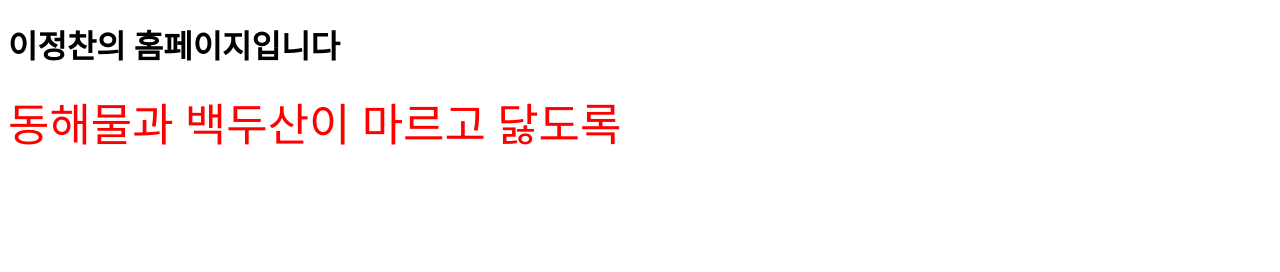
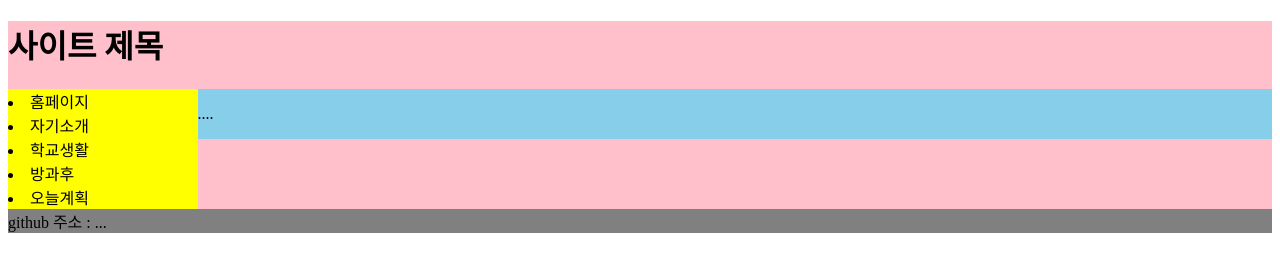
Before and after one commit to jasonrhie/sehwa, a plain HTML site: page index.html in a window 1280 px wide. Drawn offline with Linux system fonts and the light colour scheme.

Commit message:
Add files via upload

```diff
--- a/index.html
+++ b/index.html
@@ -6,14 +6,43 @@
     <meta name="viewport" content="width=device-width, initial-scale=1.0">
     <title>Document</title>
     <style>
-        #abcd {
-            color:red;
-            font-size:45px;
+        #header {
+            background-color: pink;
         }
+         #nav {
+            width: 15%;
+            background-color: yellow;
+            float: left;
+        }
+        #container {
+            width: 85%;
+            background-color:skyblue;
+            float: right;
+        }
+        #footer {
+            background-color: grey;
+            clear: both;
+        }
+
     </style>
 </head>
 <body>
-    <h1>이정찬의 홈페이지입니다</h1>
-    <div id="abcd">동해물과 백두산이 마르고 닳도록</div>
+    <div id="header">
+        <h1>사이트 제목</h1>
+    <div id="nav"
+        <ul>
+            <li>홈페이지</li>
+            <li>자기소개</li>
+            <li>학교생활</li>
+            <li>방과후</li>
+            <li>오늘계획</li>
+         </ul>
+    </div>
+    <div id="container">
+        <p>....</p>
+    </div>
+    <div id="footer">
+        github 주소 : ...
+    </div>
 </body>
 </html>
```
